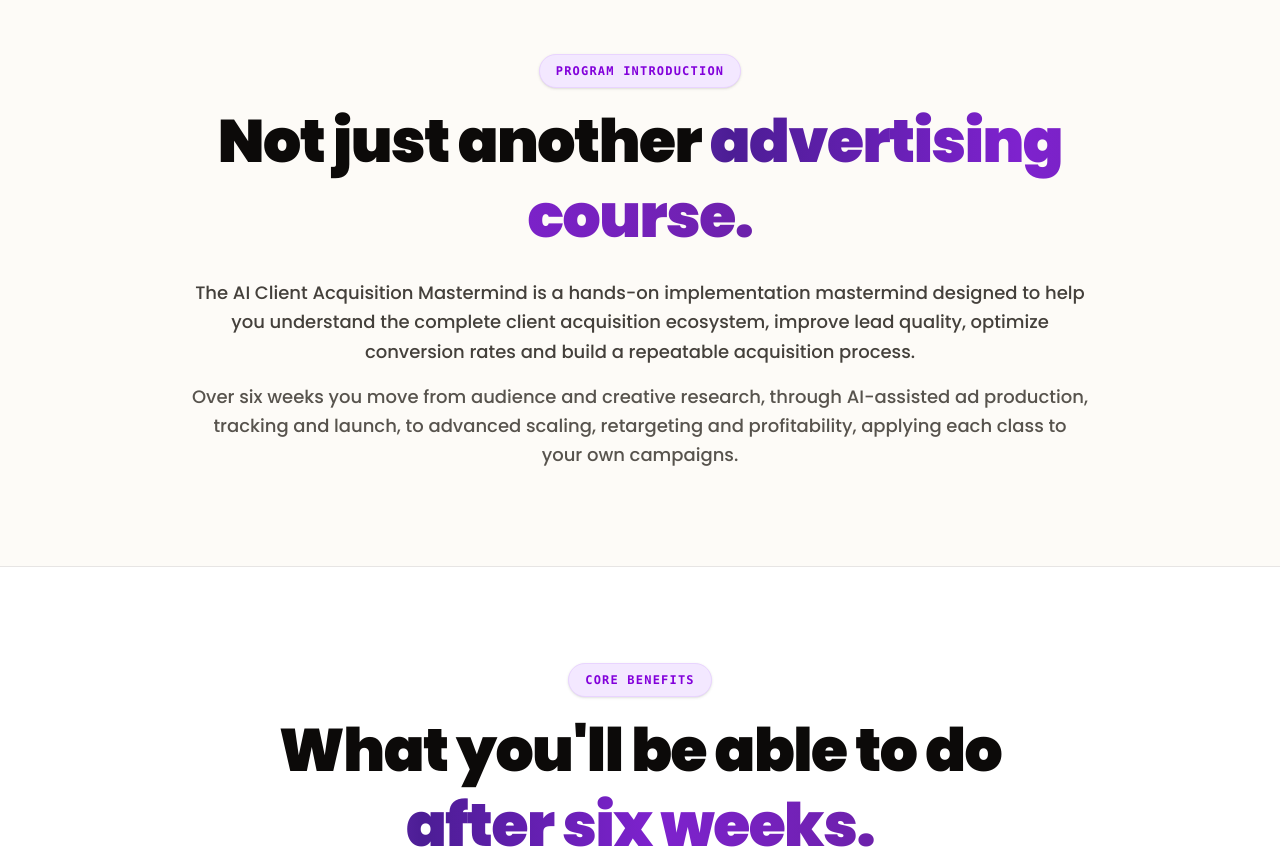
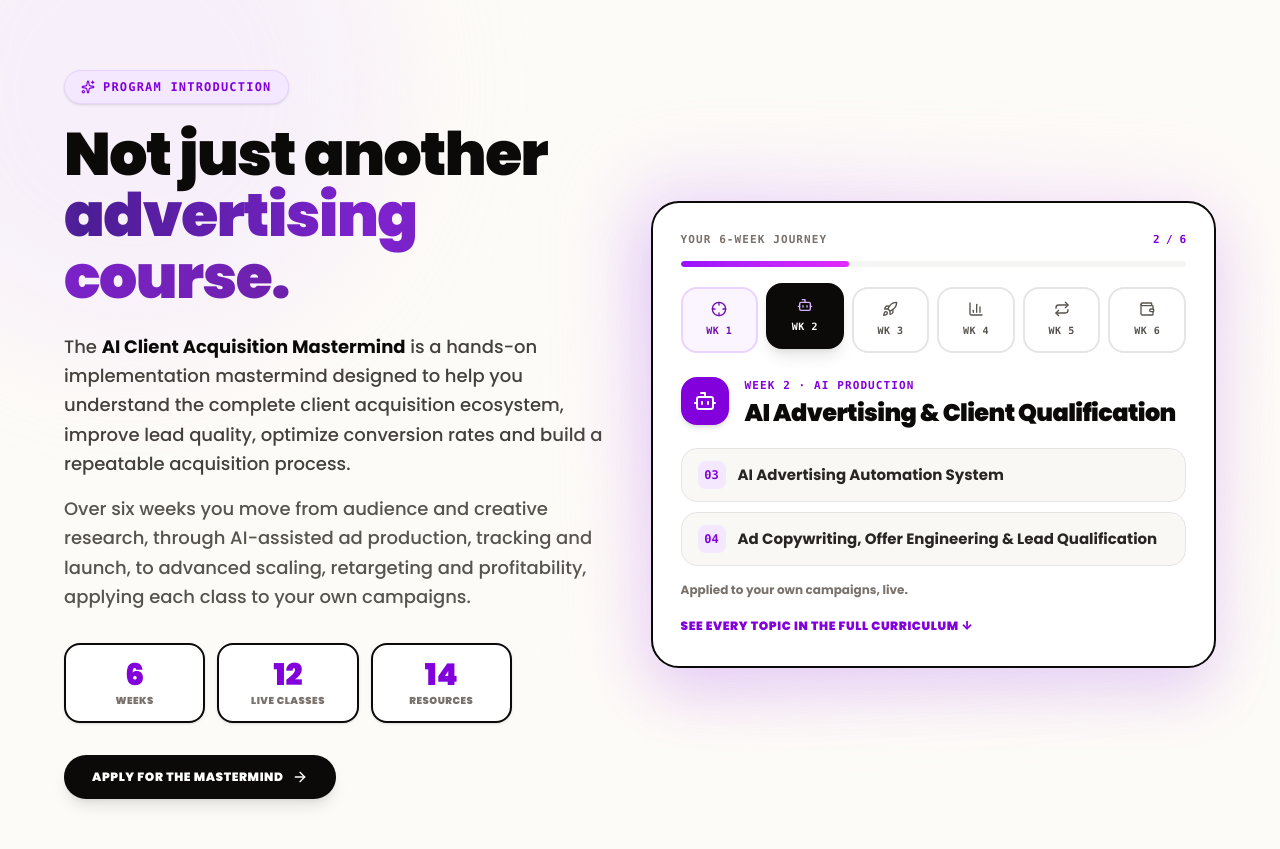
Before and after one commit to devsynxoffical/scalewithads.us, a Next.js app: page /privatemastermind in a window 1280 px wide. Shown: the part 1760-2609 px from the top of the page. Built offline with nearby package versions, Linux system fonts and the light colour scheme; no server answers.

Commit message:
Private mastermind: interactive program introduction with a clickable 6-week journey

```diff
--- a/src/app/globals.css
+++ b/src/app/globals.css
@@ -1839,3 +1839,9 @@ a, button, [role="button"] {
   -webkit-text-fill-color: transparent;
   animation: textGradientMove 5s ease infinite;
 }
+
+
+@keyframes fadeIn {
+  from { opacity: 0; transform: translateY(6px); }
+  to { opacity: 1; transform: none; }
+}
--- a/src/app/privatemastermind/page.tsx
+++ b/src/app/privatemastermind/page.tsx
@@ -10,6 +10,7 @@ import { FaqSection } from "@/components/redesign/FaqSection";
 import { LusionEndSection } from "@/components/redesign/LusionEndSection";
 import { EditorialFooter } from "@/components/redesign/EditorialFooter";
 import { MASTERMIND_FUNNEL } from "@/lib/funnels";
+import { ProgramJourney } from "@/components/mastermind/ProgramJourney";
 
 export const metadata: Metadata = pageMeta({
   title: MASTERMIND_FUNNEL.metaTitle,
@@ -192,18 +193,33 @@ export default function PrivateMastermindPage() {
       </section>
 
       {/* Program introduction */}
-      <section className="py-24 px-4 md:px-8 border-t border-stone-200">
-        <div className="max-w-4xl mx-auto text-center">
-          <span className="text-xs font-mono font-black uppercase tracking-widest text-purple-700 bg-purple-100 border border-purple-200 px-4 py-2 rounded-full inline-flex items-center gap-2 shadow-sm">Program introduction</span>
-          <h2 className="text-4xl sm:text-6xl font-black text-stone-950 font-hero tracking-tight mt-4 leading-tight">
+      <section className="relative overflow-hidden py-20 sm:py-28 px-4 md:px-8 border-t border-stone-200">
+        <div className="pointer-events-none absolute -top-32 -left-32 w-[520px] h-[520px] rounded-full bg-purple-200/30 blur-3xl" />
+        <div className="relative max-w-6xl mx-auto grid gap-12 lg:grid-cols-[1fr_1.05fr] items-center">
+          <div className="text-center lg:text-left">
+            <span className="text-xs font-mono font-black uppercase tracking-widest text-purple-700 bg-purple-100 border border-purple-200 px-4 py-2 rounded-full inline-flex items-center gap-2 shadow-sm"><Sparkles className="w-3.5 h-3.5" /> Program introduction</span>
+            <h2 className="mt-5 text-4xl sm:text-6xl font-black text-stone-950 font-hero tracking-tight leading-[1.02]">
               Not just another <span className="animate-purple-gradient">advertising course.</span>
             </h2>
             <p className="mt-6 text-stone-700 text-base sm:text-lg font-medium leading-relaxed">
-            The AI Client Acquisition Mastermind is a hands-on implementation mastermind designed to help you understand the complete client acquisition ecosystem, improve lead quality, optimize conversion rates and build a repeatable acquisition process.
+              The <strong className="text-stone-950">AI Client Acquisition Mastermind</strong> is a hands-on implementation mastermind designed to help you understand the complete client acquisition ecosystem, improve lead quality, optimize conversion rates and build a repeatable acquisition process.
             </p>
             <p className="mt-4 text-stone-600 text-base sm:text-lg font-medium leading-relaxed">
               Over six weeks you move from audience and creative research, through AI-assisted ad production, tracking and launch, to advanced scaling, retargeting and profitability, applying each class to your own campaigns.
             </p>
+            <div className="mt-8 grid grid-cols-3 gap-3 max-w-md mx-auto lg:mx-0">
+              {[["6", "Weeks"], ["12", "Live classes"], ["14", "Resources"]].map(([v, l]) => (
+                <div key={l} className="rounded-2xl border-2 border-stone-950 bg-white px-3 py-3 text-center shadow-sm hover:-translate-y-1 hover:border-purple-600 transition-all">
+                  <p className="text-3xl font-black text-purple-700 font-hero">{v}</p>
+                  <p className="text-[10px] font-black uppercase tracking-wider text-stone-500">{l}</p>
+                </div>
+              ))}
+            </div>
+            <Link href="/contact" className="mt-8 inline-flex items-center gap-2 rounded-full bg-stone-950 hover:bg-purple-700 px-7 py-3.5 text-xs font-black uppercase tracking-wider text-white transition-colors shadow-lg">
+              Apply for the Mastermind <ArrowRight className="w-4 h-4" />
+            </Link>
+          </div>
+          <ProgramJourney weeks={CURRICULUM} />
         </div>
       </section>
 
--- /dev/null
+++ b/src/components/mastermind/ProgramJourney.tsx
@@ -0,0 +1,95 @@
+"use client";
+
+import { useEffect, useState } from "react";
+import { BarChart3, Bot, Crosshair, Repeat, Rocket, Wallet, type LucideIcon } from "lucide-react";
+
+export type JourneyWeek = { week: string; theme: string; classes: { title: string }[] };
+
+const ICONS: LucideIcon[] = [Crosshair, Bot, Rocket, BarChart3, Repeat, Wallet];
+const STEPS = ["Research", "AI production", "Tracking & launch", "Scaling", "Retargeting", "Profitability"];
+
+/** Clickable 6-week journey: pick a week to see its theme and classes. Auto-advances until the visitor interacts. */
+export function ProgramJourney({ weeks }: { weeks: JourneyWeek[] }) {
+  const [active, setActive] = useState(0);
+  const [auto, setAuto] = useState(true);
+
+  useEffect(() => {
+    if (!auto) return;
+    const t = setInterval(() => setActive((a) => (a + 1) % weeks.length), 3500);
+    return () => clearInterval(t);
+  }, [auto, weeks.length]);
+
+  const pick = (i: number) => {
+    setAuto(false);
+    setActive(i);
+  };
+  const w = weeks[active];
+  const Icon = ICONS[active % ICONS.length];
+
+  return (
+    <div className="relative">
+      <div className="pointer-events-none absolute -inset-6 rounded-[2.5rem] bg-gradient-to-br from-purple-300/40 via-fuchsia-200/20 to-transparent blur-2xl" />
+      <div className="relative rounded-[28px] border-2 border-stone-950 bg-white p-5 sm:p-7 shadow-[0_25px_60px_rgba(147,51,234,0.2)]">
+        <div className="flex items-center justify-between">
+          <p className="font-mono text-[11px] font-black uppercase tracking-widest text-stone-500">Your 6-week journey</p>
+          <p className="font-mono text-[11px] font-black text-purple-700">{active + 1} / {weeks.length}</p>
+        </div>
+
+        {/* Progress */}
+        <div className="mt-3 h-1.5 rounded-full bg-stone-100 overflow-hidden">
+          <div className="h-full rounded-full bg-gradient-to-r from-purple-600 to-fuchsia-500 transition-all duration-500" style={{ width: `${((active + 1) / weeks.length) * 100}%` }} />
+        </div>
+
+        {/* Week tabs */}
+        <div role="tablist" aria-label="Program weeks" className="mt-5 grid grid-cols-3 sm:grid-cols-6 gap-2">
+          {weeks.map((wk, i) => {
+            const I = ICONS[i % ICONS.length];
+            const on = i === active;
+            const done = i < active;
+            return (
+              <button
+                key={wk.week}
+                role="tab"
+                aria-selected={on}
+                onClick={() => pick(i)}
+                onMouseEnter={() => pick(i)}
+                className={`group flex flex-col items-center gap-1.5 rounded-2xl border-2 px-2 py-3 transition-all duration-300 ${
+                  on ? "border-stone-950 bg-stone-950 text-white -translate-y-1 shadow-lg" : done ? "border-purple-200 bg-purple-50 text-purple-800" : "border-stone-200 bg-white text-stone-600 hover:border-purple-400"
+                }`}
+              >
+                <I className={`h-4 w-4 ${on ? "text-purple-300" : ""}`} />
+                <span className="font-mono text-[10px] font-black uppercase tracking-wider">Wk {i + 1}</span>
+              </button>
+            );
+          })}
+        </div>
+
+        {/* Active week */}
+        <div key={active} className="mt-6 animate-[fadeIn_.4s_ease]">
+          <div className="flex items-start gap-4">
+            <span className="flex h-12 w-12 shrink-0 items-center justify-center rounded-2xl bg-purple-700 text-white shadow-md"><Icon className="h-6 w-6" /></span>
+            <div className="min-w-0">
+              <p className="font-mono text-[11px] font-black uppercase tracking-widest text-purple-700">{w.week} · {STEPS[active] ?? ""}</p>
+              <h3 className="mt-1 text-xl sm:text-2xl font-black text-stone-950 font-hero tracking-tight leading-tight">{w.theme}</h3>
+            </div>
+          </div>
+          <ol className="mt-5 space-y-2.5">
+            {w.classes.map((c, ci) => (
+              <li key={c.title} className="flex items-center gap-3 rounded-2xl border border-stone-200 bg-[#FAF8F4] px-4 py-3">
+                <span className="flex h-7 w-7 shrink-0 items-center justify-center rounded-lg bg-purple-100 font-mono text-xs font-black text-purple-700">
+                  {String(active * 2 + ci + 1).padStart(2, "0")}
+                </span>
+                <span className="text-sm sm:text-[15px] font-bold text-stone-800 leading-snug">{c.title}</span>
+              </li>
+            ))}
+          </ol>
+          <p className="mt-4 text-xs font-bold text-stone-500">Applied to your own campaigns, live.</p>
+        </div>
+
+        <a href="#curriculum" className="mt-5 inline-flex items-center gap-1.5 text-xs font-black uppercase tracking-wider text-purple-700 hover:text-stone-950">
+          See every topic in the full curriculum ↓
+        </a>
+      </div>
+    </div>
+  );
+}
```
Also changed, not shown: 1 other file (tests, documents, lock files or other folders). Lines whose indentation alone changed are shown as unchanged.
